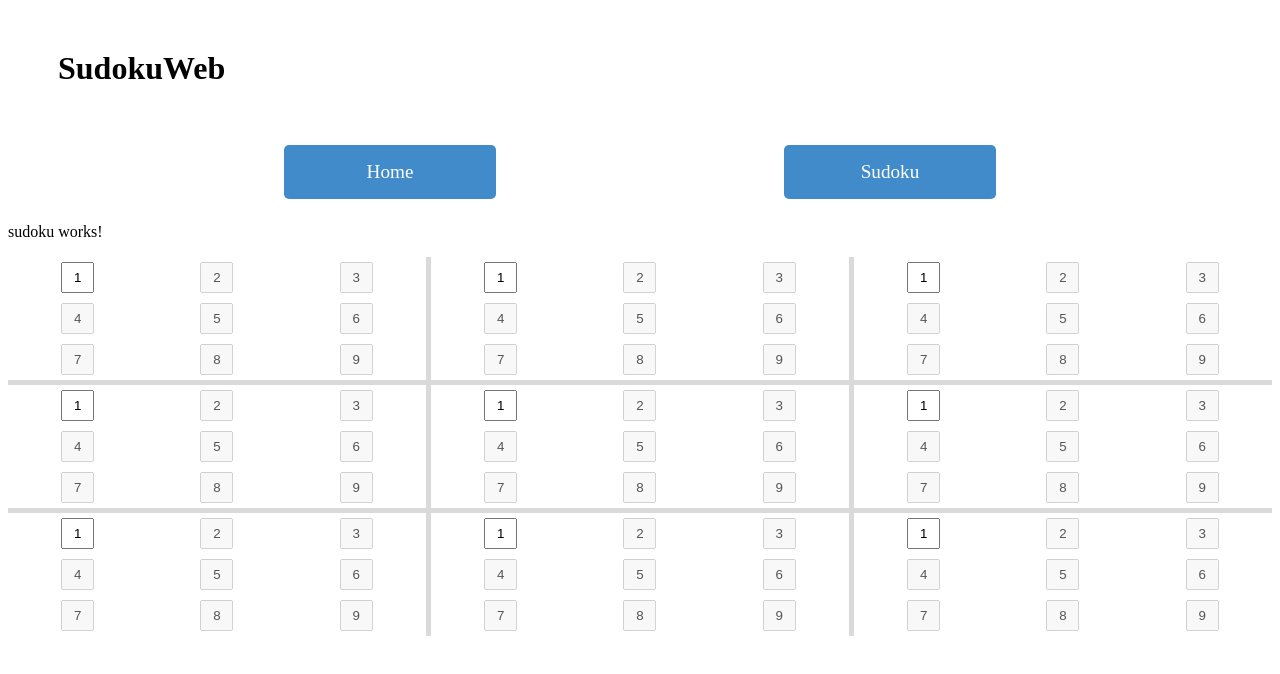
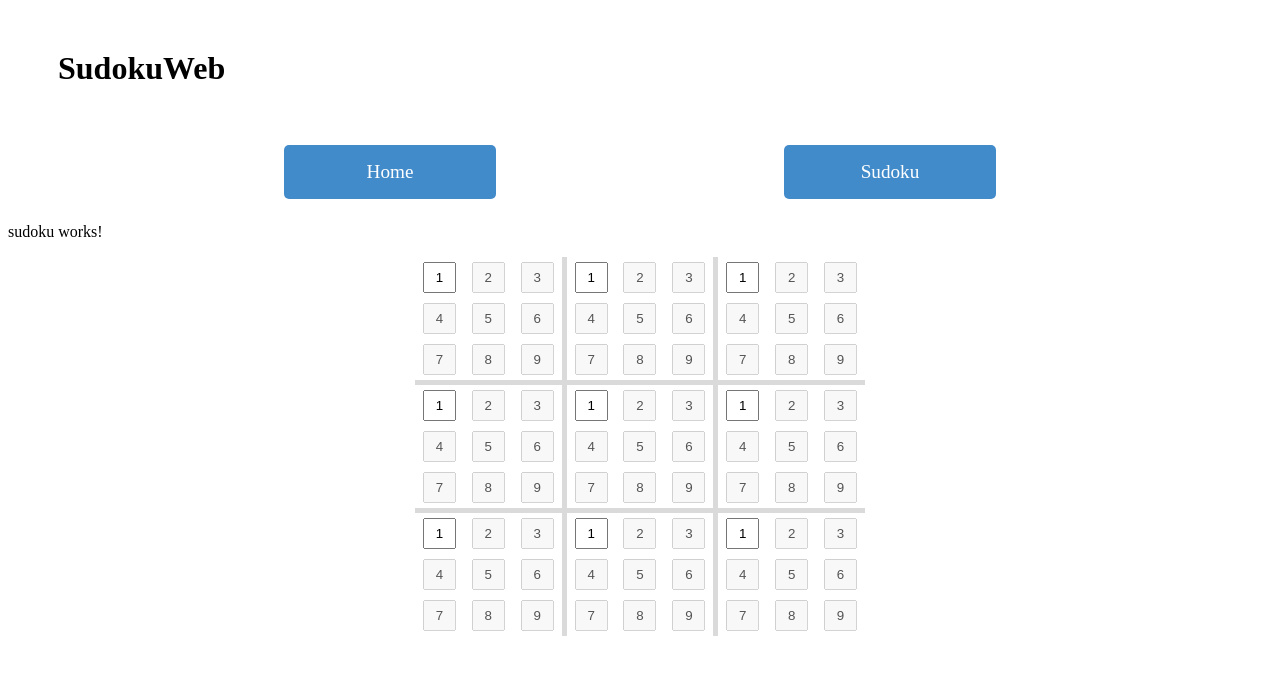
Before and after one commit to decisivedaniel/sudokuWeb, an Angular app: page /sudoku in a window 1280 px wide. Shown: the top 674 px of the page. Built offline with nearby package versions, Linux system fonts and the light colour scheme.

Commit message:
Better styling of grid

```diff
--- a/src/app/sudoku/sudoku.component.less
+++ b/src/app/sudoku/sudoku.component.less
@@ -5,8 +5,9 @@
     display: grid;
     grid-template-columns: auto auto auto;
     grid-gap: 5px;
+    max-width: 450px;
+    margin: auto;
     background-color: #dadada;
-    align-items:center;
 
 }
 
```
